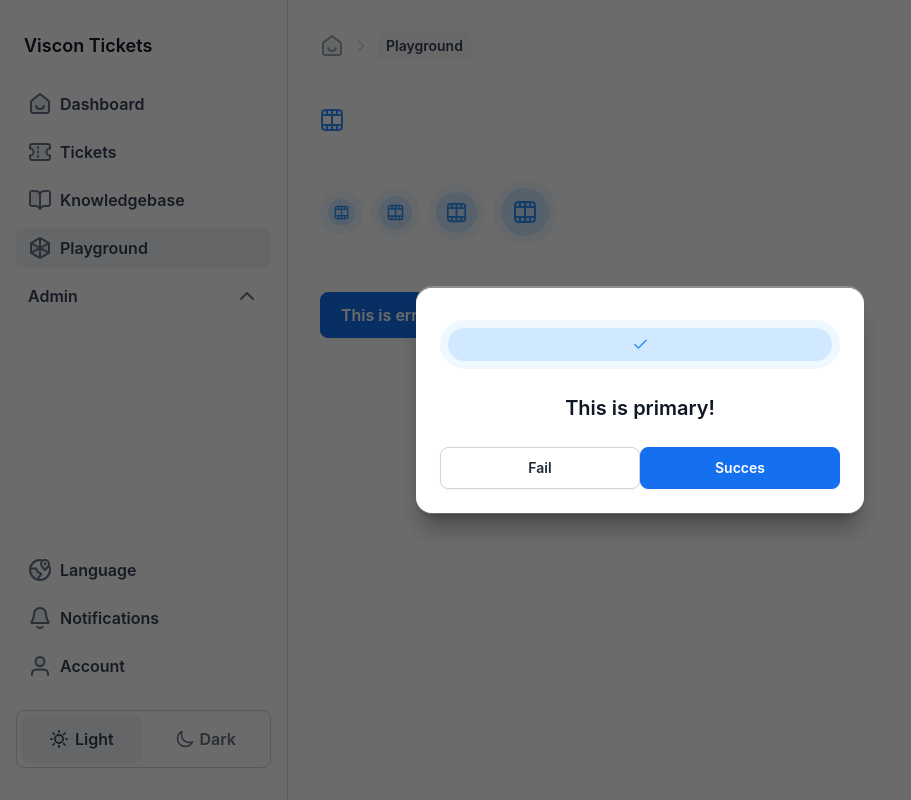
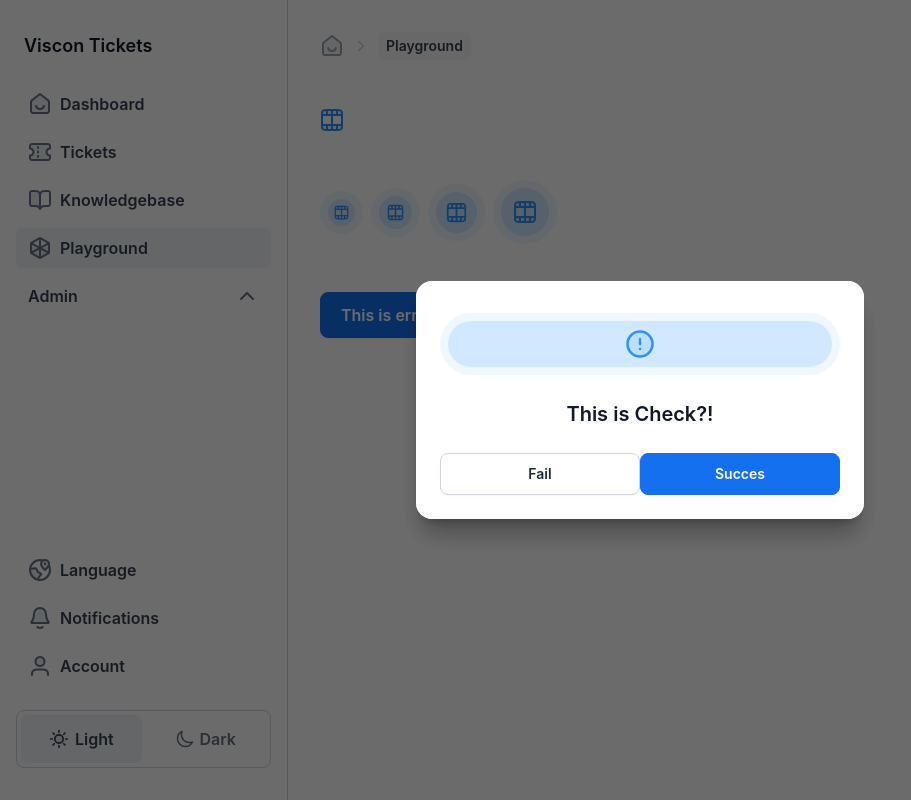
Before and after one commit to lucasprins/viscon-tickets, a React (Create React App) app: page /playground in a window 1280 px wide. Shown: the whole page, without its empty margins (0-911 px from the left). Built offline with nearby package versions, Linux system fonts and the light colour scheme.

Commit message:
Colour & name fix
-Changed name and colour of primary > check
-Added some extra comments

```diff
--- a/src/components/Modal/ModalButtonClick.tsx
+++ b/src/components/Modal/ModalButtonClick.tsx
@@ -6,7 +6,7 @@ import { IconAlert } from '../Icons/IconAlert';
 import { IconCheck } from '../Icons/IconCheck';
 
 export enum ModalType {
-    PRIMARY,
+    CHECK,
     ERROR,
     SUCCESS
 }
@@ -41,20 +41,23 @@ export function Modal({ type, title, subtitle, text_button_secondary, text_butto
     let modalIcon;
     let modalPrimaryButtonColor;
     switch (type) {
-        case ModalType.PRIMARY:
-            modalIcon = <IconCheck size='17' color='stroke-primary-500' fill='fill-primary-500' />;
+      //Check asks the user if they are sure about choice
+        case ModalType.CHECK:
+            modalIcon = <IconAlert size='30' color='stroke-primary-500' fill='fill-primary-500' />;
             modalTypeIcon = FeaturedIconType.PRIMARY;
             modalTypeStyle = "py-2.5 px-5 font-semibold";
             modalPrimaryButtonColor = ButtonType.PRIMARY
             break;
+      //ERROR is used when error appears or if user is going to quit (premature) without saving it ;)
         case ModalType.ERROR:
-            modalIcon = <IconAlert size='20' color='stroke-error-500' fill='fill-error-500' />;
+            modalIcon = <IconAlert size='30' color='stroke-error-500' fill='fill-error-500' />;
             modalTypeIcon = FeaturedIconType.ERROR;
             modalTypeStyle = "py-2.5 px-4 font-semibold text-sm";
             modalPrimaryButtonColor = ButtonType.SECONDARY_RED;
             break;
+        //SUCCES is used when an interaction from user has been succesfull completed. Like sending filled in ticket
         case ModalType.SUCCESS:
-            modalIcon = <IconCheck size='17' color='stroke-primary-500' fill='fill-primary-500' />;
+            modalIcon = <IconCheck size='30' color='stroke-primary-500' fill='fill-succes-500' />;
             modalTypeIcon = FeaturedIconType.SUCCESS;
             modalTypeStyle = "py-2 px-3.5 font-semibold text-sm";
             modalPrimaryButtonColor = ButtonType.PRIMARY;
--- a/src/pages/Playground/Playground.tsx
+++ b/src/pages/Playground/Playground.tsx
@@ -41,9 +41,9 @@ export function Playground() {
 						text_button_secondary={"Fail"}
 					/>
 					<Modal
-						type={ModalType.PRIMARY}
+						type={ModalType.CHECK}
 						title={"Test"}
-						subtitle={"This is primary!"}
+						subtitle={"This is Check?!"}
 						text_button_primary={"Succes"}
 						text_button_secondary={"Fail"}
 					/>
```
